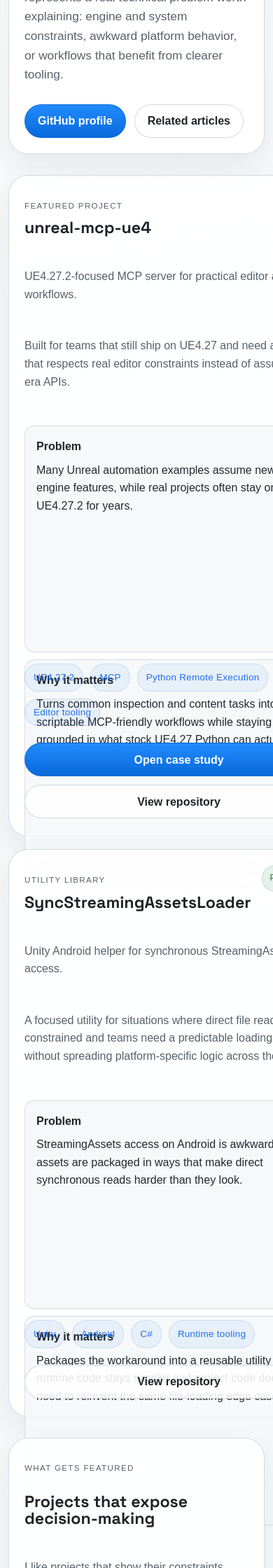
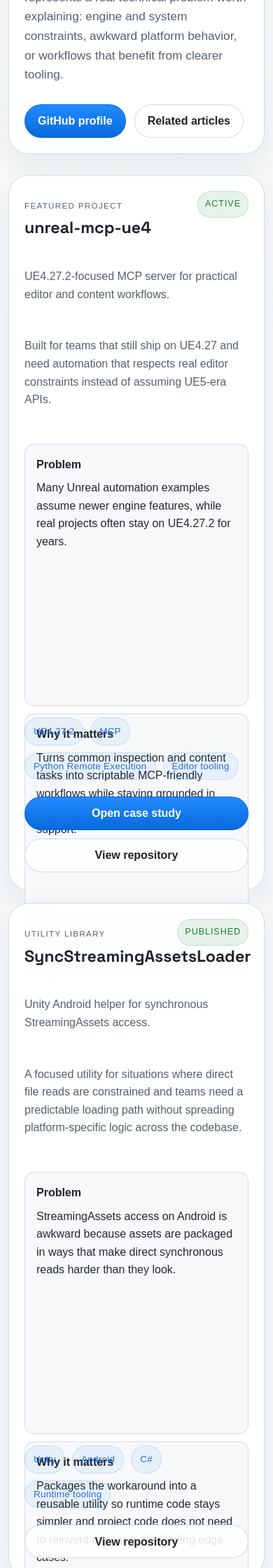
Before and after one commit to conaman/conaman.github.io, a Jekyll site: the page built from projects.html, in a window 390 px wide. Shown: the part 434-2674 px from the top of the page at 70% size. Built offline with Jekyll 4.4.1, drawn with Linux system fonts in a browser that asks for light colours; some web fonts are replaced.

Commit message:
Fix mobile project card overflow on iPhone

```diff
--- a/_layouts/default.html
+++ b/_layouts/default.html
@@ -21,7 +21,7 @@
     <meta name="twitter:title" content="{{ seo_title | escape }}">
     <meta name="twitter:description" content="{{ seo_description | escape }}">
     <meta name="twitter:image" content="{{ seo_image }}">
-    <link rel="stylesheet" href="{{ '/assets/css/site.css?v=202603301530' | relative_url }}">
+    <link rel="stylesheet" href="{{ '/assets/css/site.css?v=202603301700' | relative_url }}">
   </head>
   <body class="{{ page.body_class }}">
     <div class="site-backdrop" aria-hidden="true"></div>
--- a/assets/css/site.css
+++ b/assets/css/site.css
@@ -26,6 +26,8 @@
 
 html {
   scroll-behavior: smooth;
+  overflow-x: hidden;
+  overflow-x: clip;
 }
 
 body {
@@ -34,6 +36,8 @@
   color: var(--text);
   font-family: "IBM Plex Sans KR", sans-serif;
   line-height: 1.6;
+  overflow-x: hidden;
+  overflow-x: clip;
 }
 
 a {
@@ -1078,6 +1082,32 @@
     flex: 1 1 100%;
   }
 
+  .project-card,
+  .project-card > * {
+    min-width: 0;
+    max-width: 100%;
+  }
+
+  .project-card {
+    width: 100%;
+  }
+
+  .project-card p,
+  .project-card .project-card__top,
+  .project-card .info-list,
+  .project-card .tag-list,
+  .project-card .card-links {
+    width: 100%;
+    max-width: 100%;
+  }
+
+  .project-card__top > :first-child,
+  .project-card .info-list li,
+  .project-card .card-links .button {
+    min-width: 0;
+    max-width: 100%;
+  }
+
   .feed-intro h1 {
     white-space: normal;
   }
```
